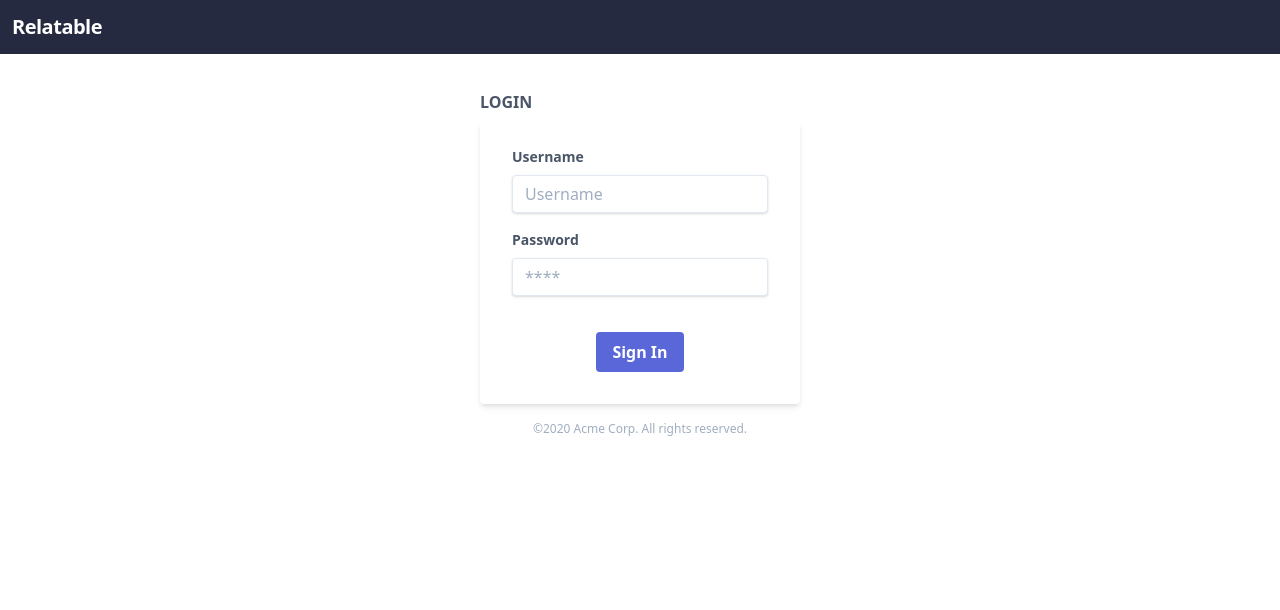
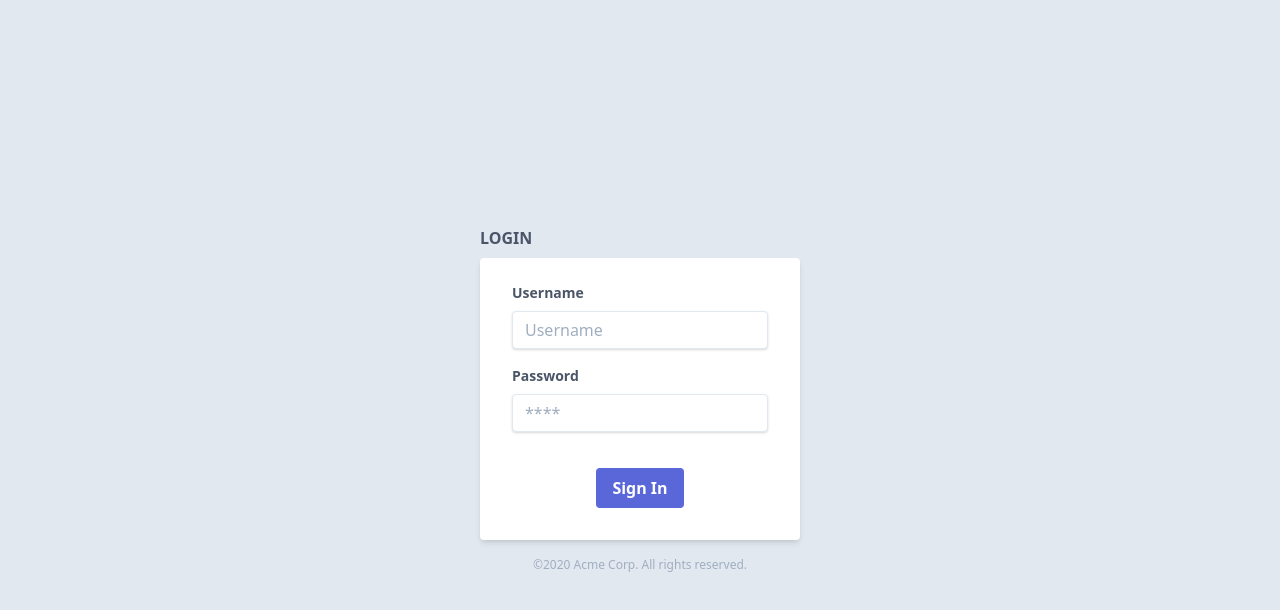
Before and after one commit to zdmwi/pictive, a Nuxt app: page / in a window 1280 px wide. Shown: the top 610 px of the page. Built offline with nearby package versions, Linux system fonts and the light colour scheme; what @tailwindcss/custom-forms would draw is missing.

Commit message:
slight change to login layout

```diff
--- a/layouts/default.vue
+++ b/layouts/default.vue
@@ -1,7 +1,6 @@
 <template>
 <div>
-  <Header></Header>
-  <div class="text-white flex justify-center items-center">
+  <div class="bg-gray-300 w-screen h-screen flex justify-center items-center">
     <nuxt />
   </div>
 </div>
--- a/pages/index.vue
+++ b/pages/index.vue
@@ -1,5 +1,5 @@
 <template>
-    <div class="w-full max-w-xs mt-5">
+    <div class="w-full max-w-xs">
       <h3 class="block text-gray-700 font-bold mb-2">LOGIN</h3>
       <form class="bg-white shadow-md rounded px-8 pt-6 pb-8 mb-4">
         <div class="mb-4">
```
